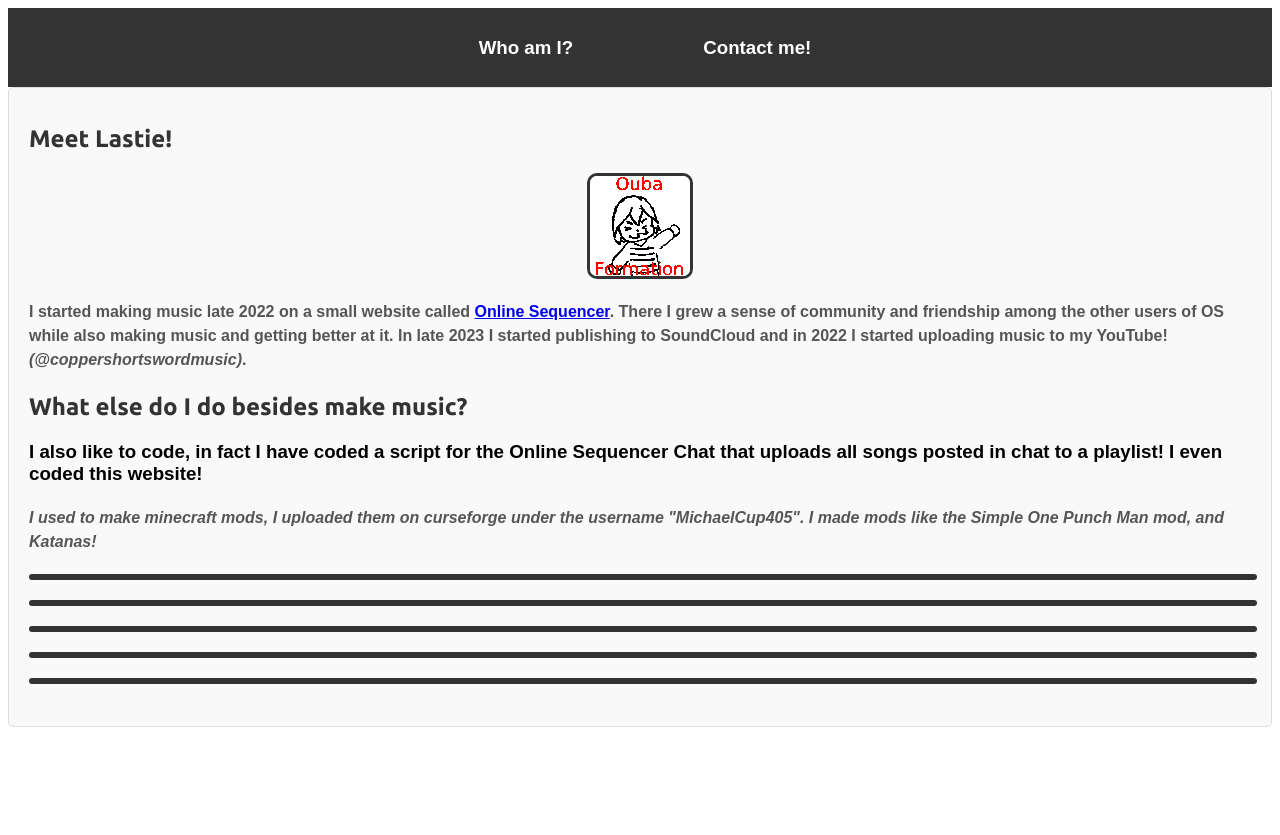
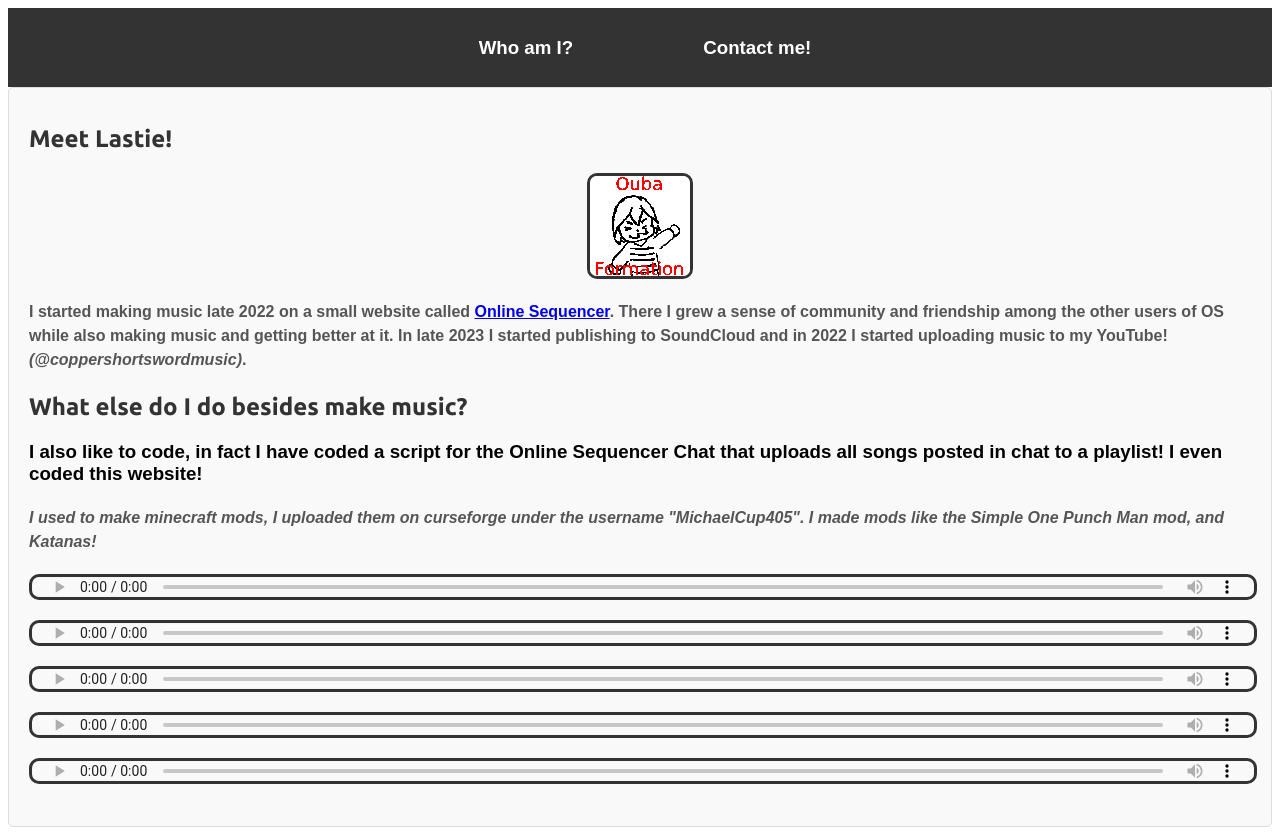
Before and after one commit to michaelcup405/LastieOS, a plain HTML site: page index.html in a window 1280 px wide. Before the commit the page ends 800 px from the top, so only its background shows below. Drawn offline with Linux system fonts and the light colour scheme.

Commit message:
okay, maybe les go?

```diff
--- a/index.html
+++ b/index.html
@@ -91,7 +91,7 @@
         display: block;
         margin: 20px auto;
         max-width: 100%;
-        height: 20%;
+        height: 20px;
         width: 100%;
         /* Add this line to make it span horizontally */
         border: 3px solid #333;
```
